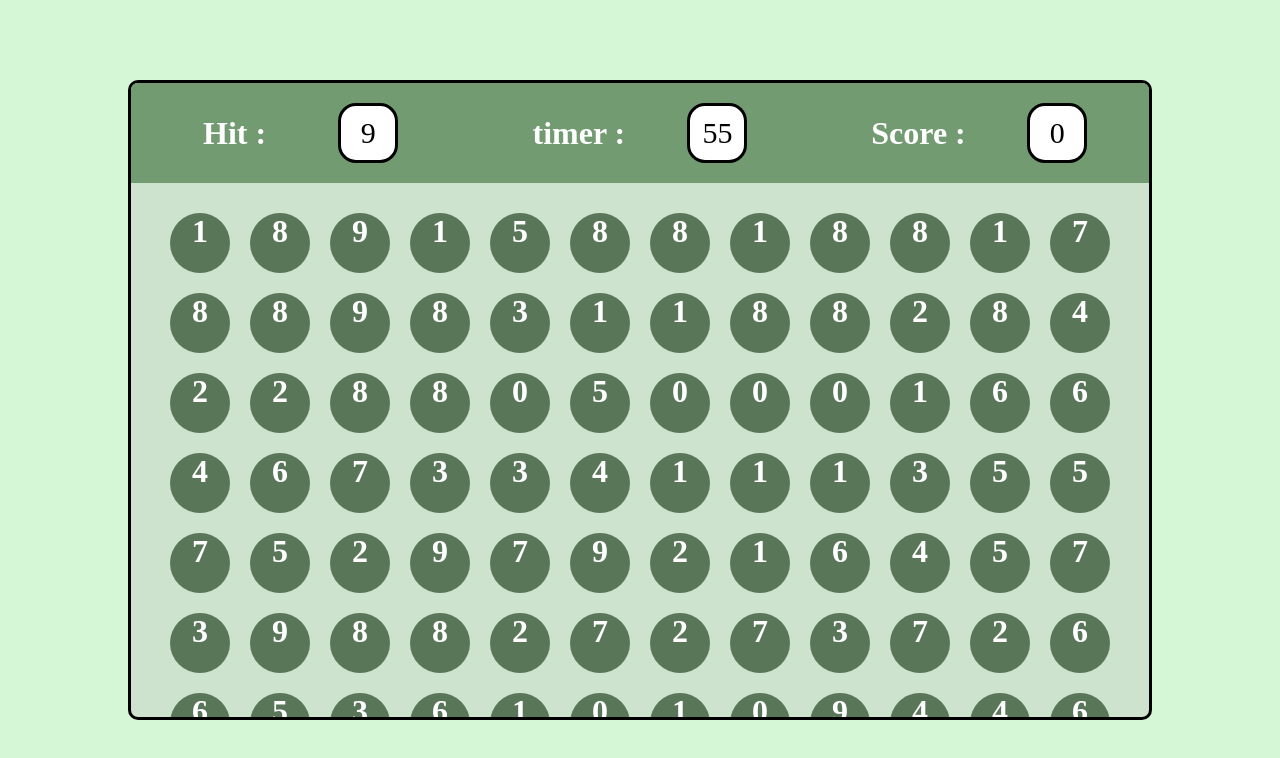
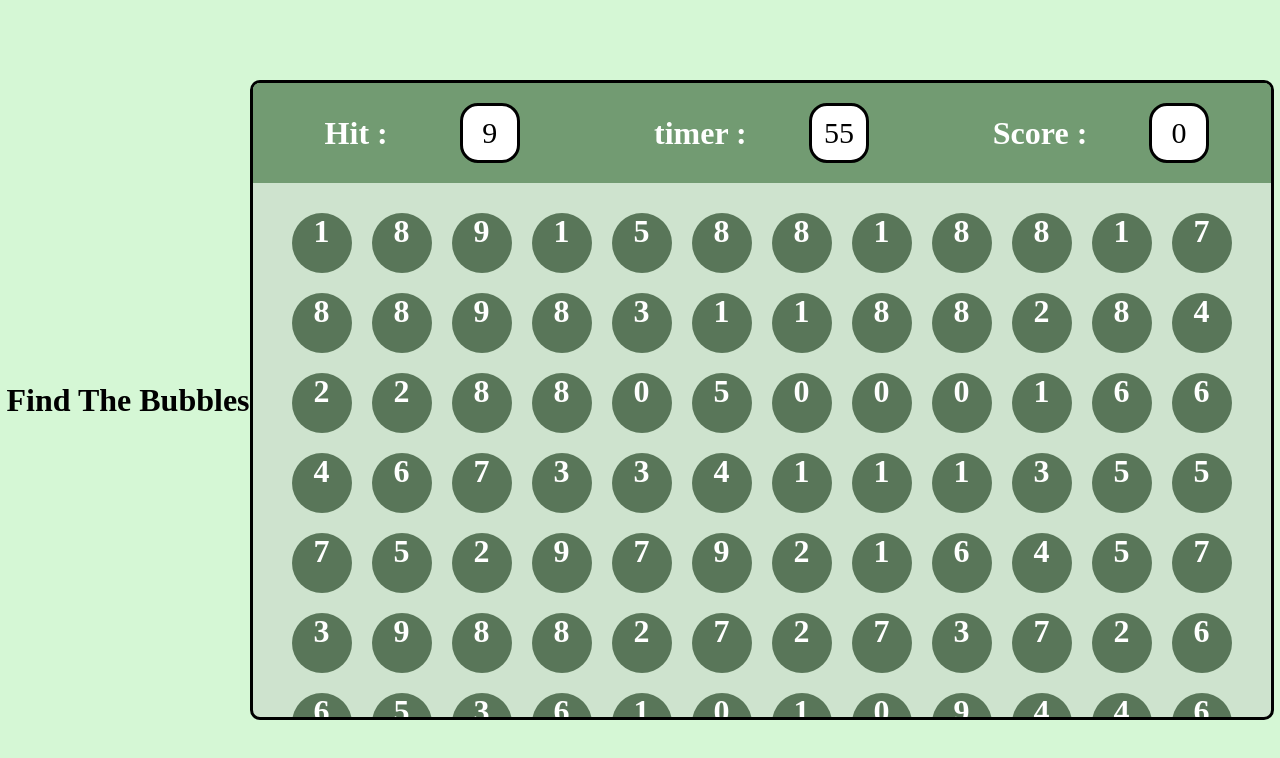
Before and after one commit to AakashSaini0001/findTheBubble, a plain HTML site: page index.html in a window 1280 px wide. Drawn offline with Linux system fonts and the light colour scheme.

Commit message:
Update index.html
Add Heading html

```diff
--- a/index.html
+++ b/index.html
@@ -8,6 +8,7 @@
 </head>
 <body>
     <div id="main">
+        <h1 id="heading" >Find The Bubbles</h1>
         <div id="pannel">
             <div id="pantop">
                 <div class="elem">
```
